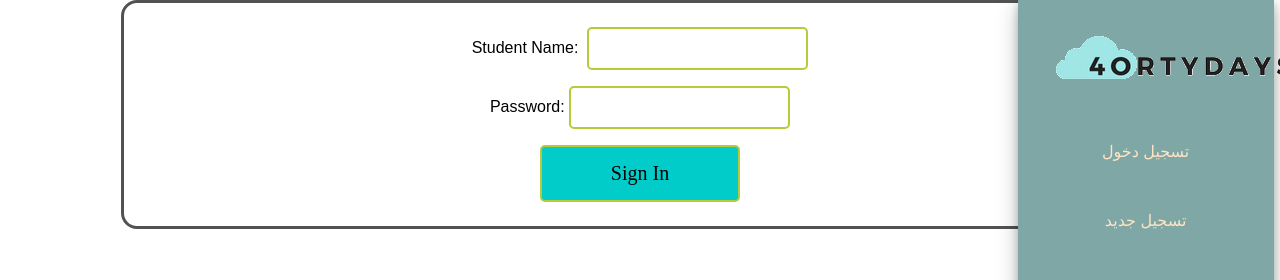
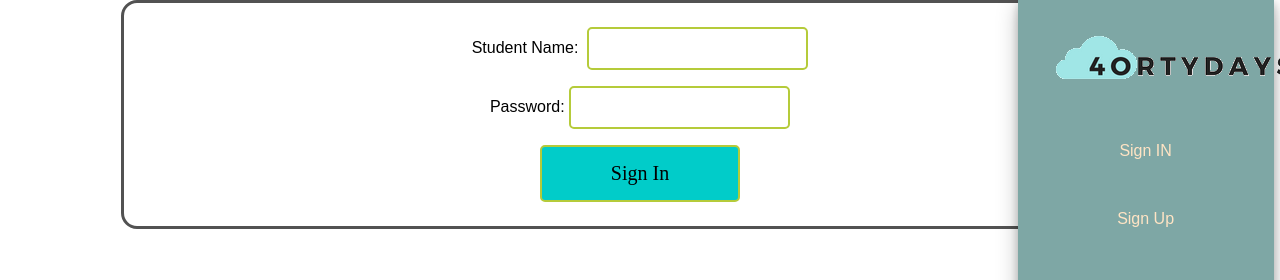
Before and after one commit to Tasneem310/Group-k40, a React (Create React App) app in the folder k-react/: page /#/ in a window 1280 px wide. Shown: the top 280 px of the page. Built offline with nearby package versions, Linux system fonts and the light colour scheme.

Commit message:
from A to E in signing

```diff
--- a/k-react/src/containers/Signing/Signing.js
+++ b/k-react/src/containers/Signing/Signing.js
@@ -27,9 +27,9 @@ class Signing extends Component {
       <React.Fragment>
         <div className="menu">
         <img src={Logo} />
-        <p onClick={()=>this.pageHandler(true)}>تسجيل دخول</p>
+        <p onClick={()=>this.pageHandler(true)}>Sign IN</p>
         <br />
-        <p onClick={()=>this.pageHandler(false)}>تسجيل جديد</p>
+        <p onClick={()=>this.pageHandler(false)}>Sign Up</p>
         <br />
         </div>
         {page}
```
